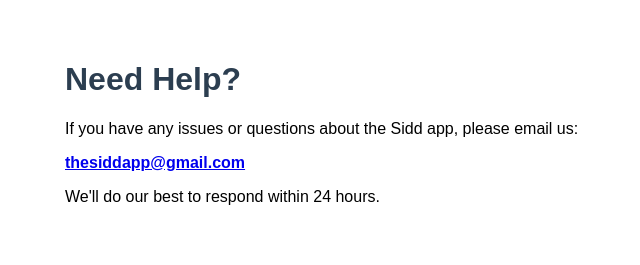
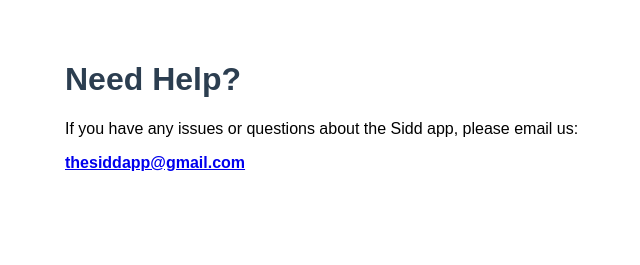
Before and after one commit to notwopr/siddapp, a plain HTML site: page index.html in a window 1280 px wide. Shown: the whole page, without its empty margins (275-915 px from the left). Drawn offline with Linux system fonts and the light colour scheme.

Commit message:
Update index.html

```diff
--- a/index.html
+++ b/index.html
@@ -19,6 +19,5 @@
   <h1>Need Help?</h1>
   <p>If you have any issues or questions about the Sidd app, please email us:</p>
   <p><strong><a href="mailto:thesiddapp@gmail.com">thesiddapp@gmail.com</a></strong></p>
-  <p>We'll do our best to respond within 24 hours.</p>
 </body>
 </html>
```
